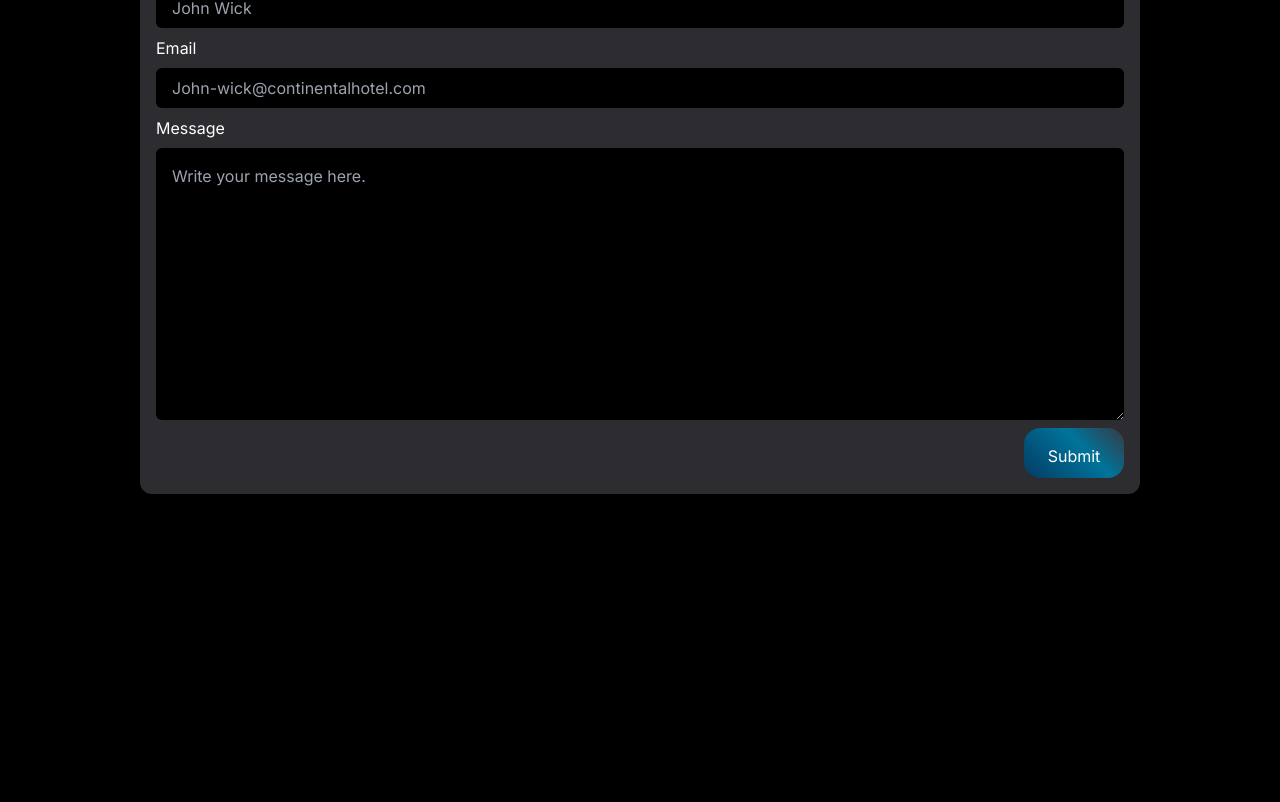
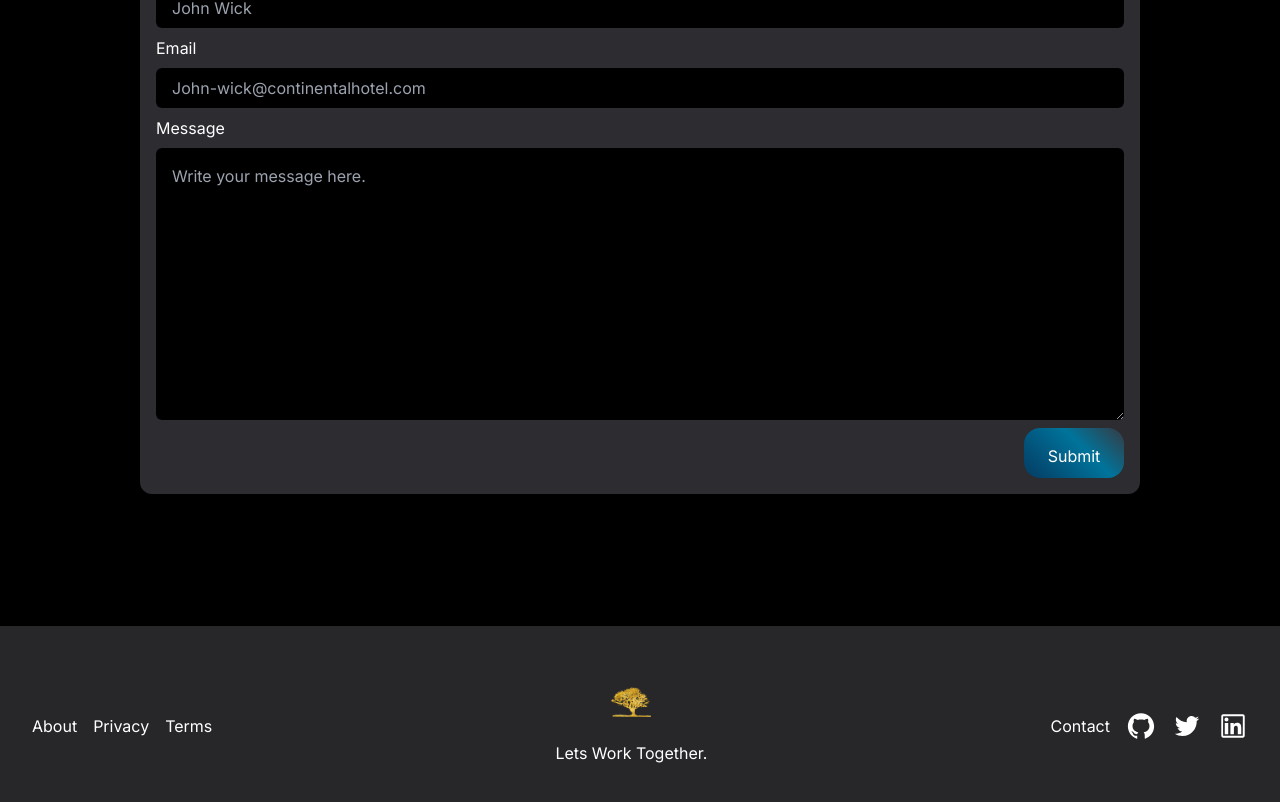
Before and after one commit to Sabir222/portfolio, a Next.js app: page /contact in a window 1280 px wide. Shown: the part 492-1294 px from the top of the page. Before the commit the page ends 1018 px from the top, so only its background shows below. Built offline with nearby package versions, Linux system fonts and the light colour scheme.

Commit message:
Adding footer

```diff
--- a/app/contact/page.tsx
+++ b/app/contact/page.tsx
@@ -1,6 +1,7 @@
 import Header from "@/components/Header";
 import Navbar from "@/components/Navbar";
 import Contact from "@/components/Contact";
+import Footer from "@/components/Footer";
 const page = () => {
   return (
     <>
@@ -8,6 +9,9 @@ const page = () => {
       <div>
         <Header firstp="Reach Out and Let's Chat!" />
         <Contact />
+        <div className="mt-[100px]">
+          <Footer />
+        </div>
       </div>
     </>
   );
--- a/app/studies/page.tsx
+++ b/app/studies/page.tsx
@@ -3,6 +3,7 @@ import Image from "next/image";
 import getRepos from "@/app/api/getRepos";
 import { DataProps } from "@/app/api/getRepos";
 import Navbar from "@/components/Navbar";
+import Footer from "@/components/Footer";
 
 const page = async () => {
   const repos = await getRepos();
@@ -13,7 +14,7 @@ const page = async () => {
         firstp=" What i study"
         secondp="Welcome to my page documenting my studies in the ALX Africa Software Engineering Intensive Program! By day, I delve into ALX courses, while at night, I passionately pursue personal projects. Join me on this exhilarating journey of learning and creation!"
       />
-      <section className="my-20 max-w-[1400px] mx-auto ">
+      <section className="my-20 max-w-[1400px] mx-auto mb-[100px] ">
         <div className=" px-[32px]  mb-6">
           <h1 className="text-3xl font-semibold text-white ">
             Studies / Side Projects
@@ -75,6 +76,7 @@ const page = async () => {
           </div>
         </main>
       </section>
+      <Footer />
     </>
   );
 };
```
